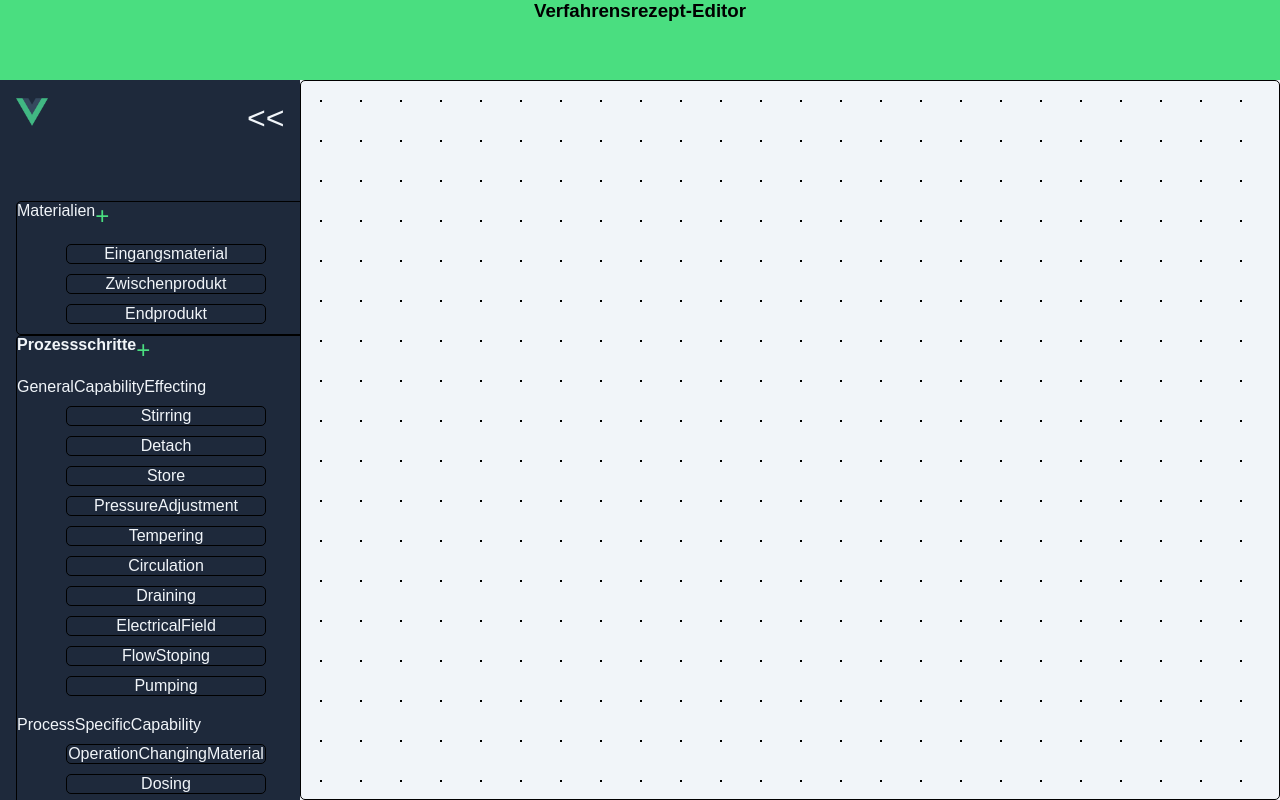
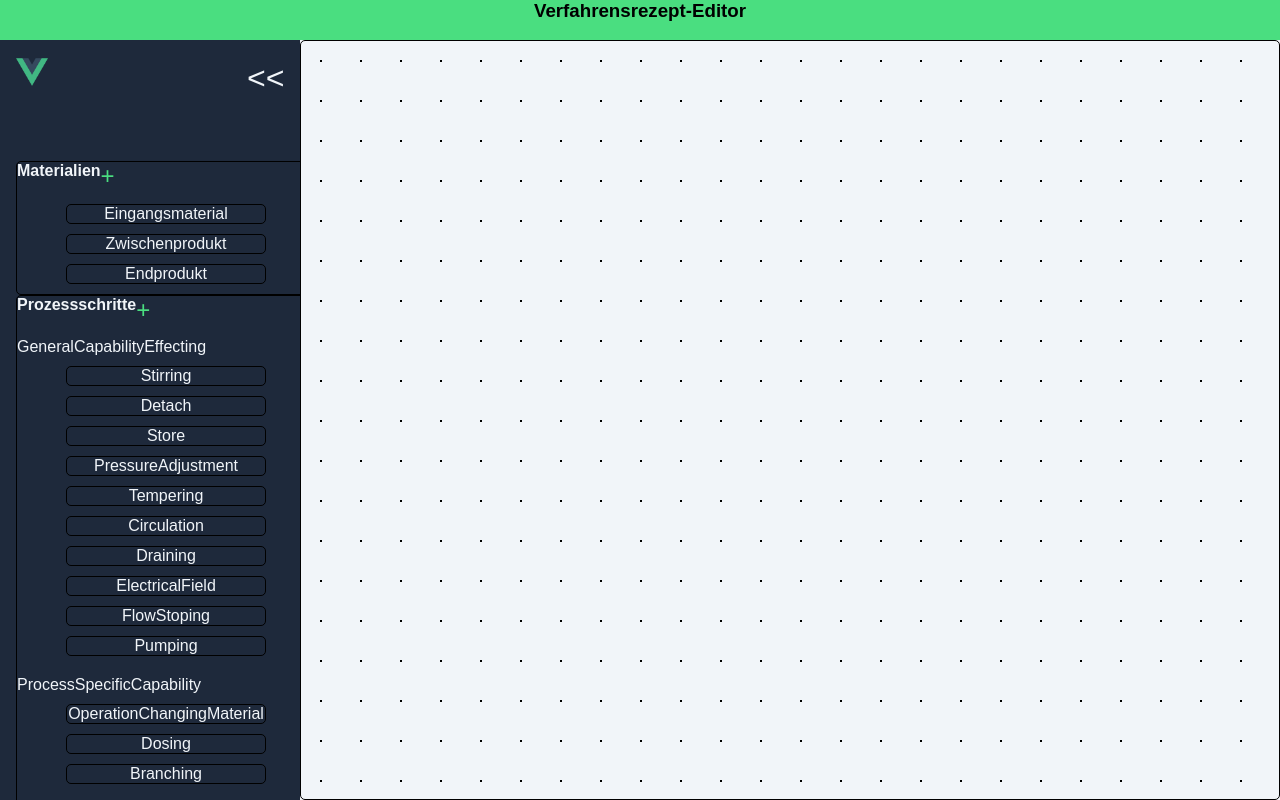
Before and after one commit to rwth-iat/RecipeTool, a Vue app in the folder client/: page / in a window 1280 px wide. Both pictures are taken after a click on the button ">>". Built offline with nearby package versions, Linux system fonts and the light colour scheme.

Commit message:
changed topbar height

```diff
--- a/client/src/App.vue
+++ b/client/src/App.vue
@@ -23,7 +23,7 @@
     --dark-alt: #334155;
     --light: #f1f5f9;
     --sidebar-width: 300px;
-    --topbar-height: 10vh;
+    --topbar-height: 5vh;
     --element-height: 10px;
   }
   /*this blocks makes sure that the menu bar on the left is directly at the rim and no gap appears*/
--- a/client/src/components/Sidebar.vue
+++ b/client/src/components/Sidebar.vue
@@ -58,7 +58,7 @@
 		<div v-show="is_expanded">
 			<div id="material_window">
 				<div id="material_heading">
-					<div style="float:left;">Materialien</div>
+					<div style="float:left;"><h4>Materialien</h4></div>
 					<button @click="toggleAddMaterials">
 						<span class="toggle-icons">+</span>
 					</button>
```
